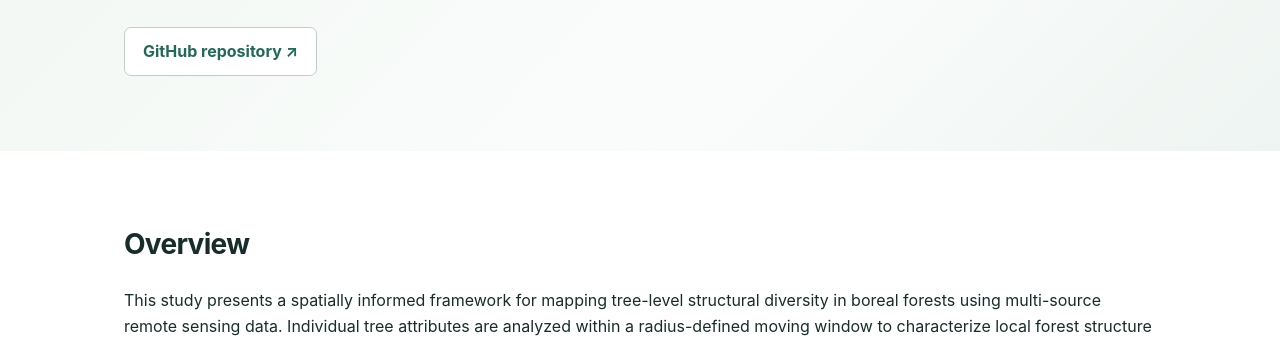
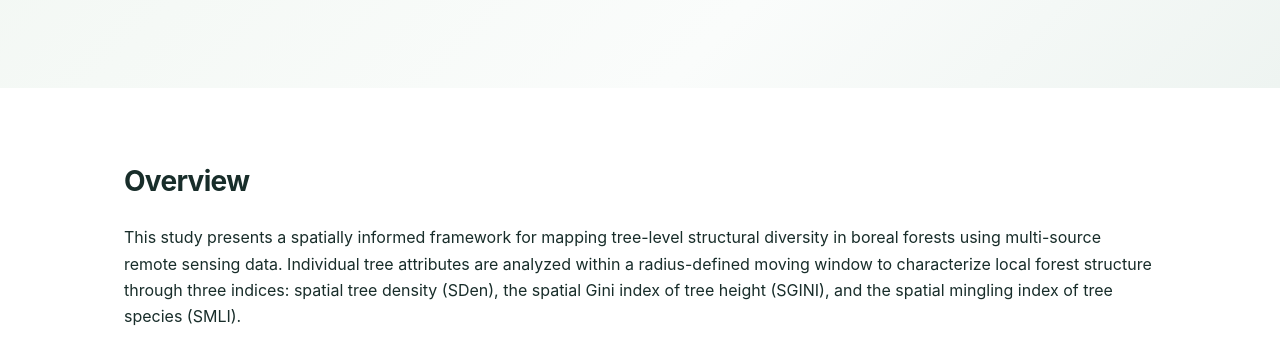
Before and after one commit to zmaomia/ForSD-remote-sensing, a plain HTML site: page index.html in a window 1280 px wide. Shown: the part 460-800 px from the top of the page. Drawn offline with Linux system fonts and the light colour scheme.

Commit message:
Remove GitHub repository link from index.html
Removed the GitHub repository link from the actions div.

```diff
--- a/index.html
+++ b/index.html
@@ -76,9 +76,7 @@
 
         <h1>Mapping Tree-Level Structural Diversity in Boreal Forests</h1>
         <p class="lead">Spatially informed structural indices and a comparison of 5-cm drone and 50-cm aerial remote sensing data.</p>
-        <div class="actions">
-          <a class="btn secondary" href="https://github.com/zmaomia/ForSD-remote-sensing">GitHub repository ↗</a>
-        </div>
+
       </div>
     </div>
 
```
